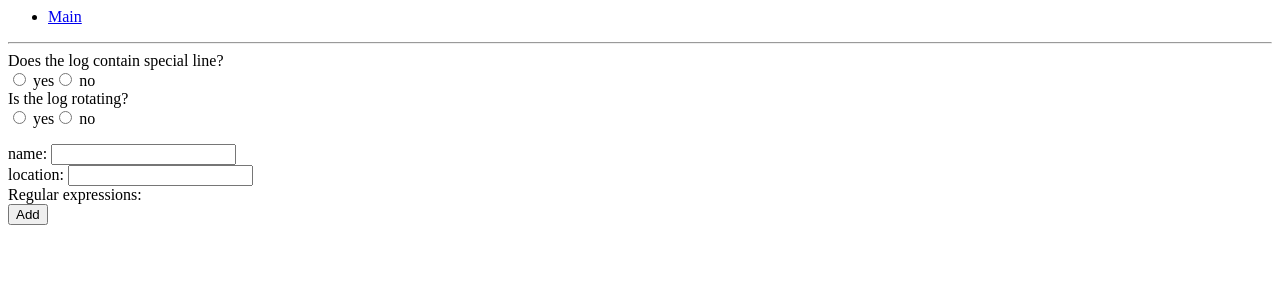
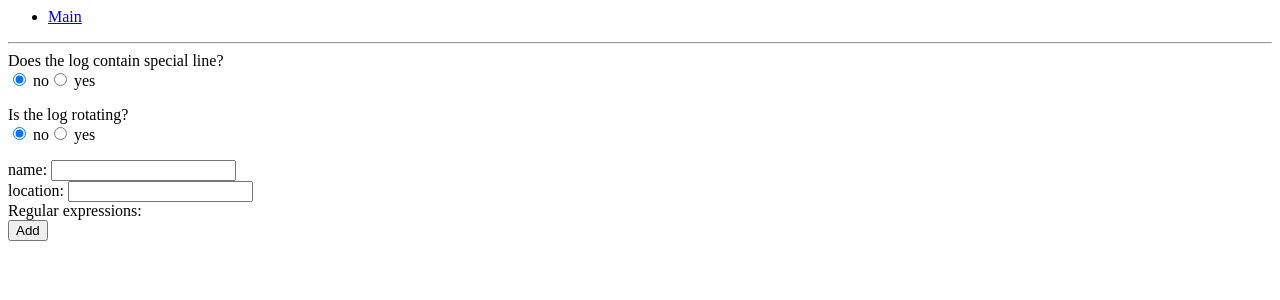
Before and after one commit to poliron0/asd, a React app: page / in a window 1280 px wide. Shown: the top 300 px of the page. Built offline with nearby package versions, Linux system fonts and the light colour scheme.

Commit message:
Add selectors for rotating log and special line log

```diff
--- /dev/null
+++ b/src/components/selectors/RotatingTypeSelector.tsx
@@ -0,0 +1,59 @@
+import * as React from 'react';
+
+export interface RotatingTypeSelectorProps {
+  onSetRotating(isRotating: boolean): void
+}
+
+interface RotatingTypeSelectorState {
+  isRotating: RotatingType
+}
+
+enum RotatingType {
+  NOT_ROTATING = "0",
+  ROTATING = "1"
+}
+
+export default class RotatingTypeSelector extends React.Component<RotatingTypeSelectorProps, RotatingTypeSelectorState> {
+  constructor() {
+    super()
+    this.state = {
+      isRotating: RotatingType.NOT_ROTATING
+    }
+  }
+  onSetSpecial(event) {
+    let rotatingType = event.target.value
+
+    switch (rotatingType) {
+      case (RotatingType.ROTATING):
+        this.props.onSetRotating(true)
+        break
+      case (RotatingType.NOT_ROTATING):
+        this.props.onSetRotating(false)
+        break
+      default:
+        this.props.onSetRotating(true)
+    }
+
+    this.setState({
+      ...this.state,
+      isRotating: rotatingType
+    })
+  }
+  render() {
+    return (
+      <div>
+        <form onChange={this.onSetSpecial.bind(this)}>
+          <input type="radio"
+            value={RotatingType.NOT_ROTATING}
+            name="isRotatingLog"
+            checked={this.state.isRotating == RotatingType.NOT_ROTATING} /> no
+
+            <input type="radio"
+            value={RotatingType.ROTATING}
+            name="isRotatingLog"
+            checked={this.state.isRotating == RotatingType.ROTATING} /> yes
+            </form>
+      </div>
+    );
+  }
+}
--- /dev/null
+++ b/src/components/selectors/SpecialTypeSelector.tsx
@@ -0,0 +1,56 @@
+import * as React from 'react';
+
+export interface SpecialTypeSelectorProps {
+    onSetSpecial(isSpecial: boolean): void
+}
+
+interface SpecialTypeSelectorState {
+    isSpecial: SpecialType
+}
+
+enum SpecialType {
+    NOT_SPECIAL = "0",
+    SPECIAL = "1"
+}
+export default class SpecialTypeSelector extends React.Component<SpecialTypeSelectorProps, SpecialTypeSelectorState> {
+    constructor() {
+        super()
+        this.state = {
+            isSpecial: SpecialType.NOT_SPECIAL
+        }
+    }
+    onSetSpecial(event) {
+        let specialType = event.target.value
+
+        switch (specialType) {
+            case (SpecialType.SPECIAL):
+                this.props.onSetSpecial(true)
+                break
+            case (SpecialType.NOT_SPECIAL):
+                this.props.onSetSpecial(false)
+                break
+            default:
+                this.props.onSetSpecial(true)
+        }
+
+        this.setState({
+            ...this.state,
+            isSpecial: specialType
+        })
+    }
+    render() {
+        return (
+            <form onChange={this.onSetSpecial.bind(this)}>
+                <input type="radio"
+                    value={SpecialType.NOT_SPECIAL}
+                    name="isSpecialLineLog"
+                    checked={this.state.isSpecial == SpecialType.NOT_SPECIAL} /> no
+
+                <input type="radio"
+                    value={SpecialType.SPECIAL}
+                    name="isSpecialLineLog"
+                    checked={this.state.isSpecial == SpecialType.SPECIAL} /> yes
+            </form>
+        );
+    }
+}
--- a/src/containers/MainContainer.tsx
+++ b/src/containers/MainContainer.tsx
@@ -1,3 +1,6 @@
+import RotatingTypeSelector from '../components/selectors/RotatingTypeSelector';
+import SpecialTypeSelector from '../components/selectors/SpecialTypeSelector';
+import { } from '../components/selectors/SpecialLineSelector';
 import { observer } from 'mobx-react';
 import * as React from 'react';
 
@@ -21,26 +24,29 @@ export default class MainContainer extends React.Component<MainContainerProps, M
 
   render() {
 
+    const regexList = <RegexListContainer regexList={logStore.log.regexList} />
+    const specialTypeSelector = <SpecialTypeSelector
+      onSetSpecial={(isSpecialLine: boolean) => {
+        logStore.log.isSpecialLine = isSpecialLine
+      }} />
+
+    const rotatingTypeSelector = <RotatingTypeSelector
+      onSetRotating={(isRotating: boolean) => {
+        logStore.log.isRotating = isRotating
+      }} />
 
     return (
       <div>
-        <form>
-          Does the log contain special line?
-          <br />
-          <input type="radio" name="isSpecialLineLog" /> yes
-          <input type="radio" name="isSpecialLineLog" /> no
-          <br />
-          Is the log rotating?
-          <br />
-          <input type="radio" name="isRotatingLog" /> yes
-          <input type="radio" name="isRotatingLog" /> no
-        </form>
+        Does the log contain special line?
+          {specialTypeSelector}
+        Is the log rotating?
+          {rotatingTypeSelector}
         name: <input type="text" />
         <br />
         location: <input type="text" />
         <br />
         Regular expressions:
-        <RegexListContainer regexList={logStore.log.regexList}/>
+        {regexList}
       </div >
     );
 
--- a/src/models/Log.tsx
+++ b/src/models/Log.tsx
@@ -31,7 +31,6 @@ interface LogDetails {
 
 export class LogFactory {
     static generateLogFromDetails(logDetails: LogDetails): Log {
-        console.log("Generating from: ", logDetails)
         let log: Log = new Log(logDetails._name, logDetails._location)
         log.isRotating = logDetails._isRotating
         log.isSpecialLine = logDetails._isSpecialLine
```
